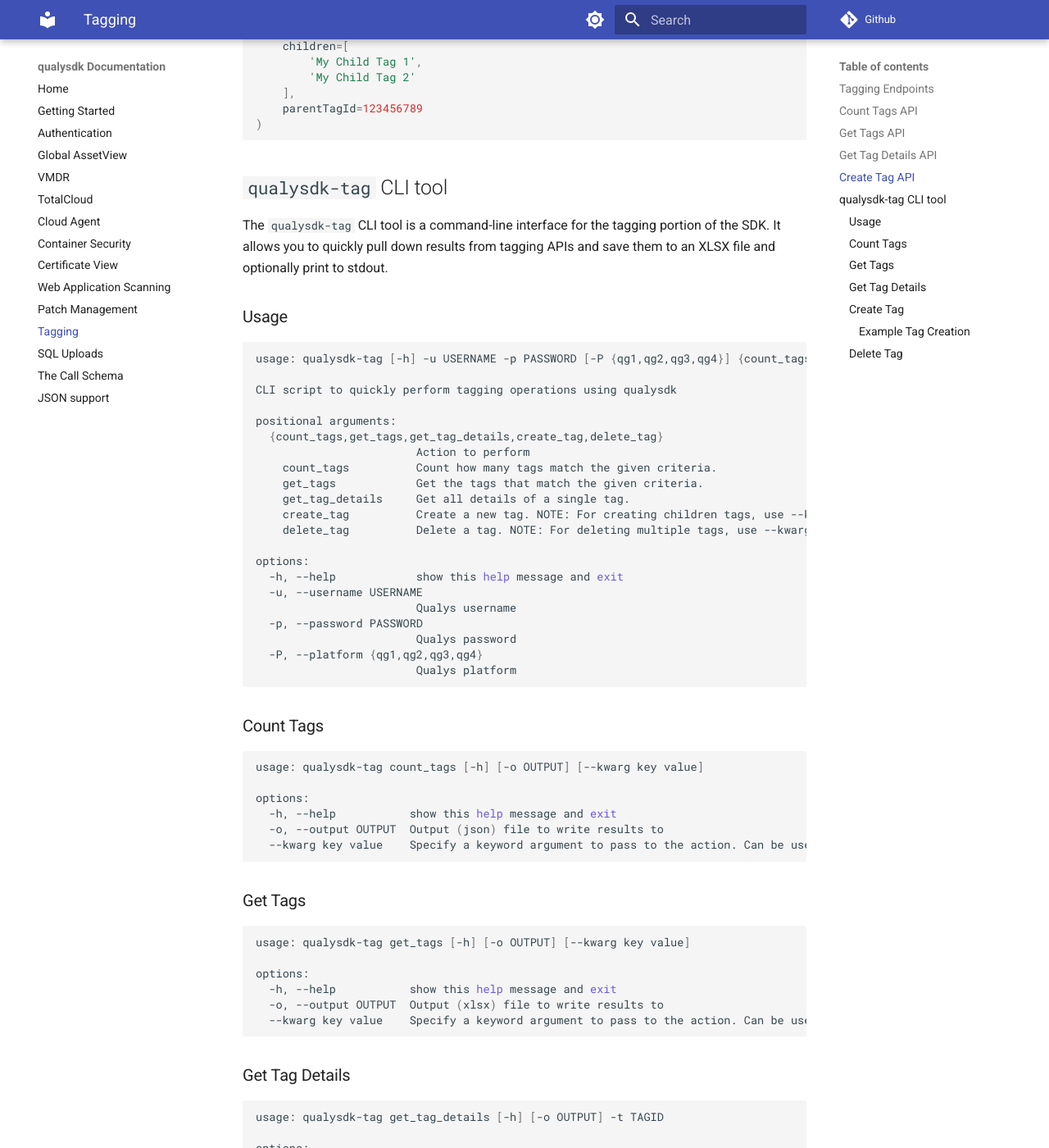
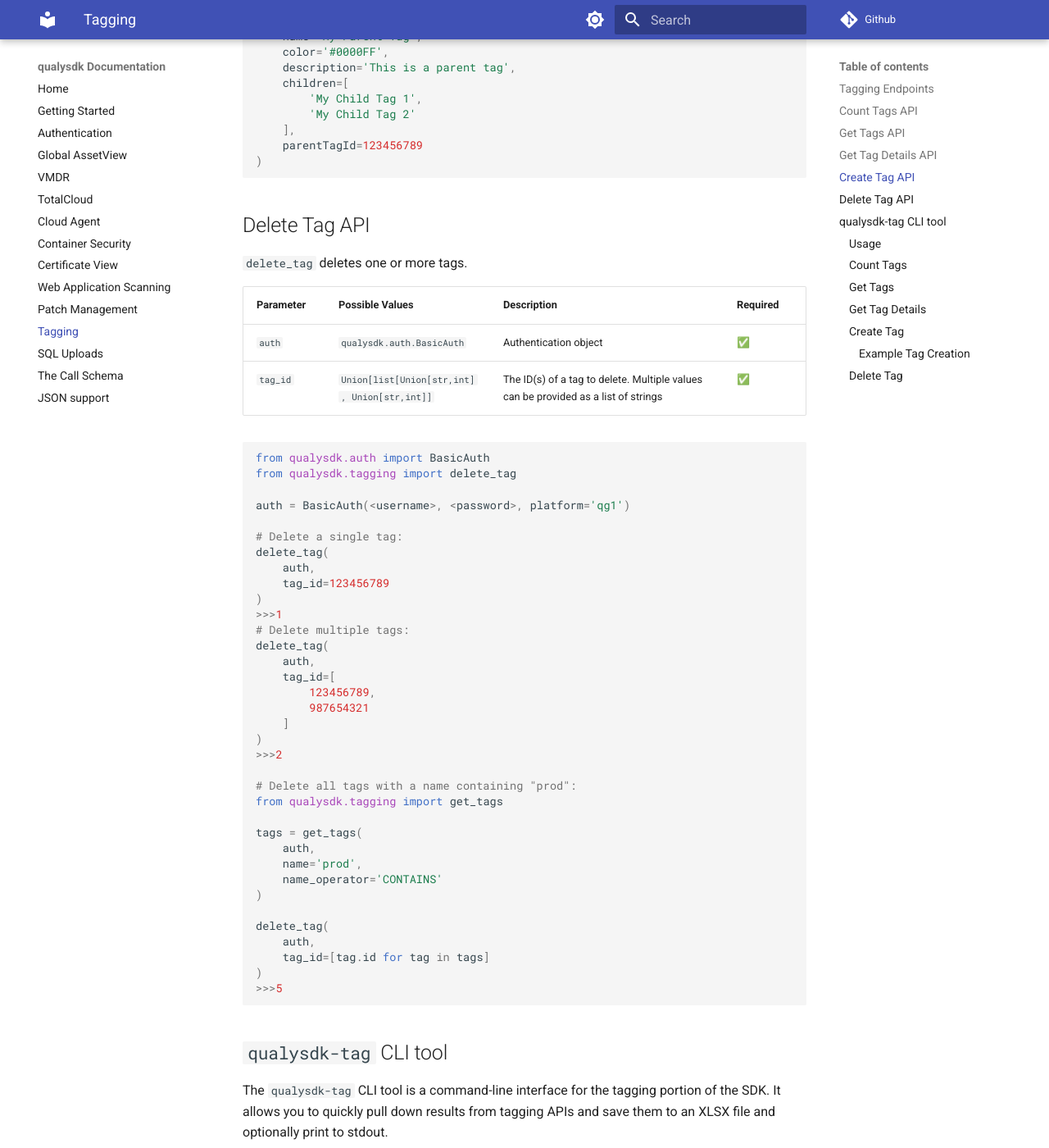
Before and after one commit to 0x41424142/qualysdk, an MkDocs documentation site: the page built from docs/tagging.md, in a window 1280 px wide and 1400 px high, scrolled down 6402 px. Shown: the whole window at 82% size. Built offline with MkDocs 1.6.1 and Material for MkDocs 9.7.7, drawn with Linux system fonts in a browser that asks for light colours; comment, search, counter and statistics services are not loaded; some of the changed text lies outside the part shown.

Commit message:
updated documentation for deleting tags

````diff
--- a/docs/tagging.md
+++ b/docs/tagging.md
@@ -16,6 +16,7 @@
 | ```get_tags``` | Returns a list of tags in the subscription that match given kwargs. |
 | ```get_tag_details``` | Returns details about a single tag. |
 | ```create_tag``` | Creates a new tag, optionally with a parent tag and child tags. |
+| ```delete_tag``` | Deletes one or more tags. |
 
 
 ## Count Tags API
@@ -212,6 +213,53 @@
 )
 ```
 
+## Delete Tag API
+
+```delete_tag``` deletes one or more tags.
+
+|Parameter| Possible Values |Description| Required|
+|--|--|--|--|
+|```auth```|```qualysdk.auth.BasicAuth``` | Authentication object | ✅ |
+| ```tag_id``` | ``` Union[list[Union[str,int], Union[str,int]]``` | The ID(s) of a tag to delete. Multiple values can be provided as a list of strings | ✅ |
+
+```py
+from qualysdk.auth import BasicAuth
+from qualysdk.tagging import delete_tag
+
+auth = BasicAuth(<username>, <password>, platform='qg1')
+
+# Delete a single tag:
+delete_tag(
+    auth,
+    tag_id=123456789
+)
+>>>1
+# Delete multiple tags:
+delete_tag(
+    auth,
+    tag_id=[
+        123456789,
+        987654321
+    ]
+)
+>>>2
+
+# Delete all tags with a name containing "prod":
+from qualysdk.tagging import get_tags
+
+tags = get_tags(
+    auth,
+    name='prod',
+    name_operator='CONTAINS'
+)
+
+delete_tag(
+    auth,
+    tag_id=[tag.id for tag in tags]
+)
+>>>5
+```
+
 ## ```qualysdk-tag``` CLI tool
 
 The ```qualysdk-tag``` CLI tool is a command-line interface for the tagging portion of the SDK. It allows you to quickly pull down results from tagging APIs and save them to an XLSX file and optionally print to stdout.
````
